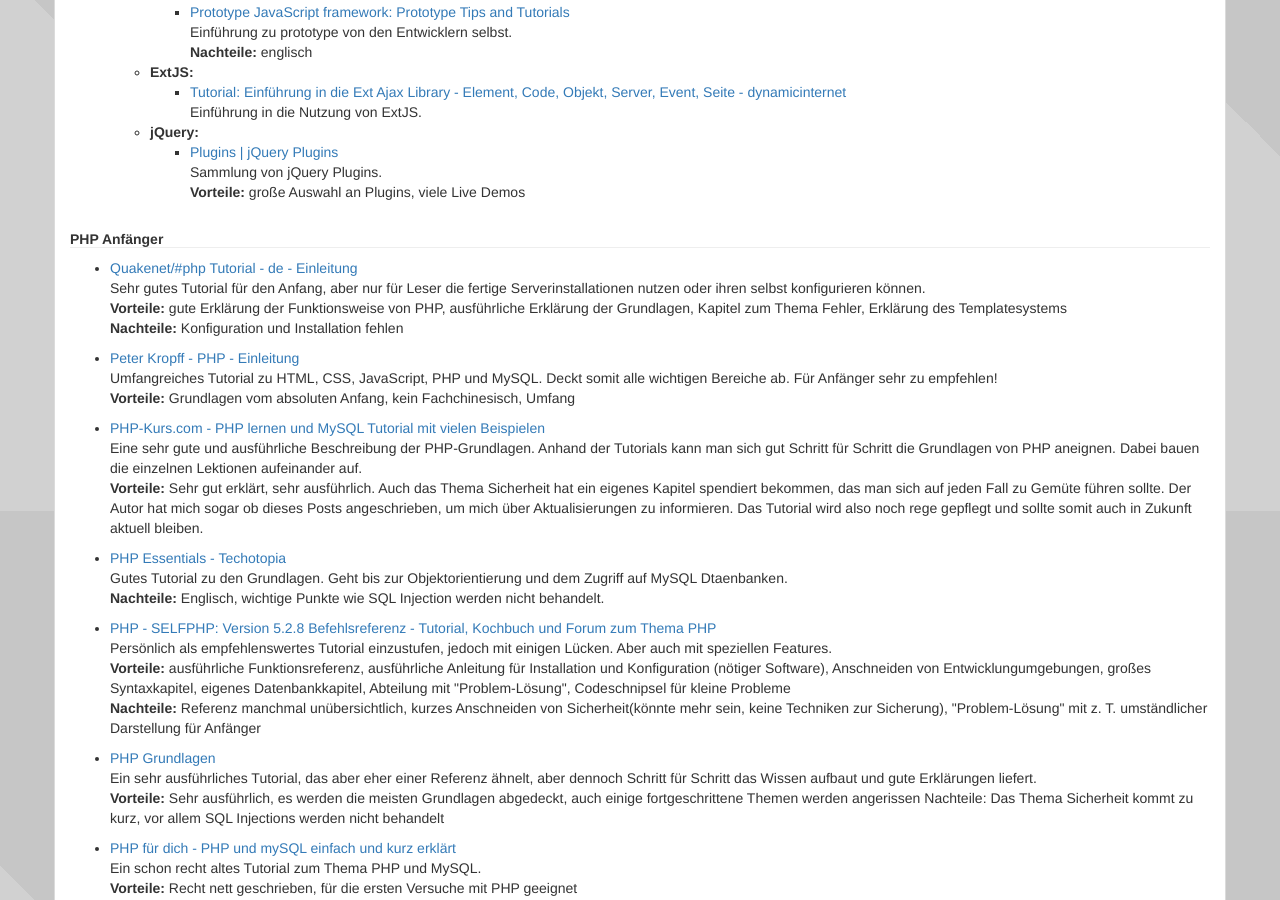
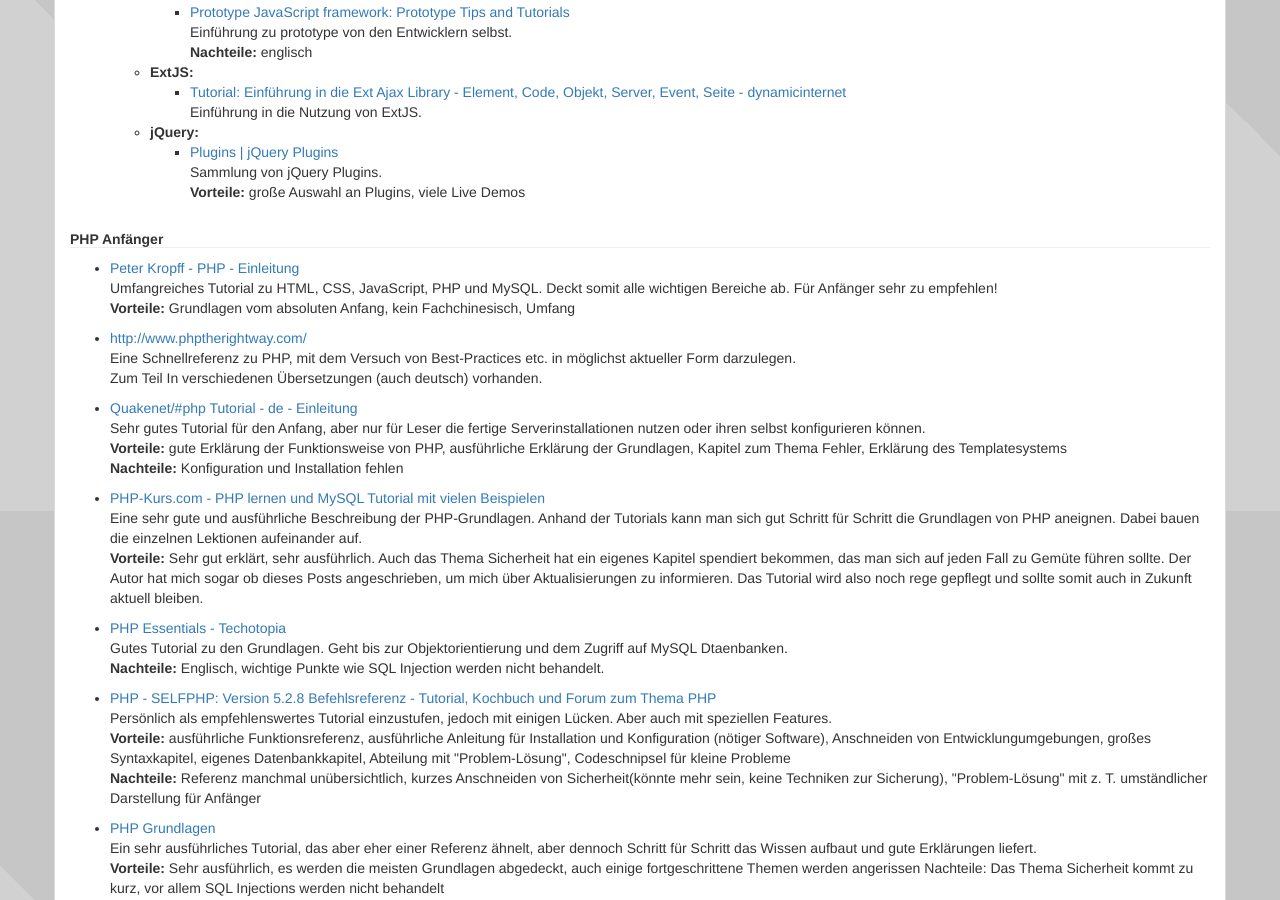
Before and after one commit to php-de/php-de.github.io, a Jekyll site: the page built from introduction/01_grundlagen.md, in a window 1280 px wide and 900 px high, scrolled down 3089 px. Built offline with Jekyll 4.4.1, drawn with Linux system fonts in a browser that asks for light colours; nearby versions of some CDN libraries.

Commit message:
phptherightway aufgenommen

```diff
--- a/introduction/01_grundlagen.md
+++ b/introduction/01_grundlagen.md
@@ -281,20 +281,25 @@
 
 ##### PHP Anfänger
 
-  * [Quakenet/#php Tutorial - de - Einleitung](http://tut.php-quake.net/de/) <br>
-    Sehr gutes Tutorial für den Anfang, aber nur für Leser die fertige
-    Serverinstallationen nutzen oder ihren selbst konfigurieren können.
-    <br>**Vorteile:** gute Erklärung der Funktionsweise von PHP,
-    ausführliche Erklärung der Grundlagen, Kapitel zum Thema Fehler,
-    Erklärung des Templatesystems
-    <br>**Nachteile:** Konfiguration und Installation fehlen
-
   * [Peter Kropff - PHP - Einleitung](http://www.peterkropff.de/site/php/php.htm) <br>
     Umfangreiches Tutorial zu HTML, CSS, JavaScript, PHP und MySQL.
     Deckt somit alle wichtigen Bereiche ab. Für Anfänger sehr zu
     empfehlen!
     <br>**Vorteile:** Grundlagen vom absoluten Anfang, kein Fachchinesisch,
     Umfang
+
+  * [http://www.phptherightway.com/](PHP: The Right Way)<br>
+    Eine Schnellreferenz zu PHP, mit dem Versuch von Best-Practices etc. in möglichst
+    aktueller Form darzulegen. <br>
+    Zum Teil In verschiedenen Übersetzungen (auch deutsch) vorhanden.
+
+  * [Quakenet/#php Tutorial - de - Einleitung](http://tut.php-quake.net/de/) <br>
+    Sehr gutes Tutorial für den Anfang, aber nur für Leser die fertige
+    Serverinstallationen nutzen oder ihren selbst konfigurieren können.<br>
+    **Vorteile:** gute Erklärung der Funktionsweise von PHP,
+    ausführliche Erklärung der Grundlagen, Kapitel zum Thema Fehler,
+    Erklärung des Templatesystems
+    <br>**Nachteile:** Konfiguration und Installation fehlen
 
   * [PHP-Kurs.com - PHP lernen und MySQL Tutorial mit vielen
     Beispielen](http://www.php-kurs.com/) <br>
```
